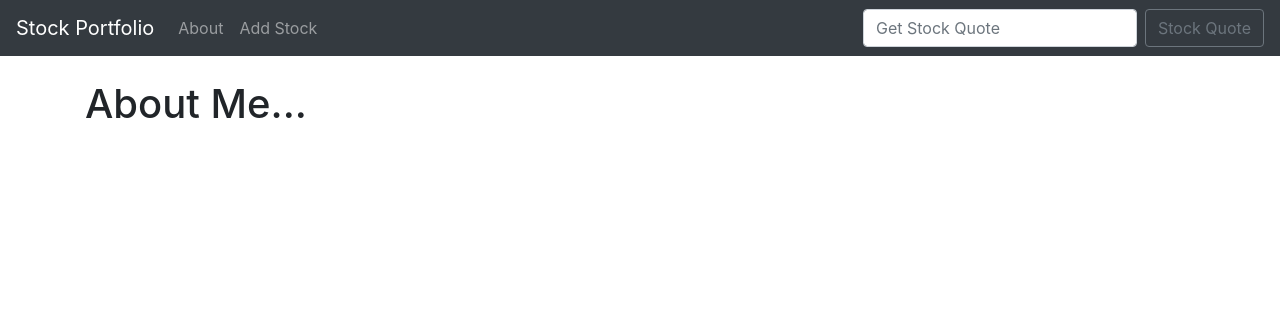
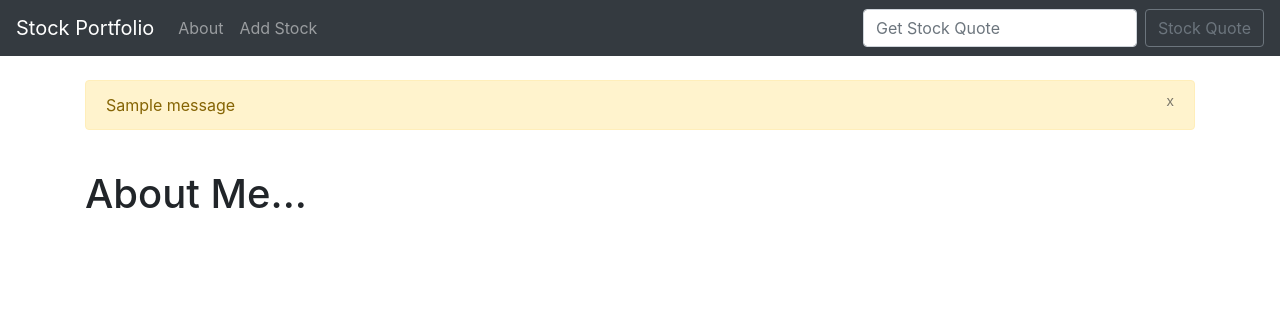
Before and after one commit to hyonlee42/django_stock, a Django app: page /about.html in a window 1280 px wide. Shown: the top 316 px of the page. Run offline with Django 3.2, Linux system fonts and the light colour scheme; one stand-in notice (Sample message) is shown; some libraries are stand-ins or nearby versions.

Commit message:
add bootstrap alert warnings

```diff
--- a/quotes/templates/base.html
+++ b/quotes/templates/base.html
@@ -35,8 +35,22 @@
     </form>
   </div>
 </nav>
+
     <div class="container">
       <br />
+
+      {% if messages %}
+        {% for message in messages %}
+          <div class="alert alert-warning alert-dismissable" role="alert">
+            <button class="close" data-dismiss="alert">
+              <small><sup>x</sup></small>
+            </button>
+            {{ message }}
+          </div><br/>
+        {% endfor %}
+
+      {% endif %}
+
       {% block content %}
 
       {% endblock %}
```
Also changed, not shown: db.sqlite3.
